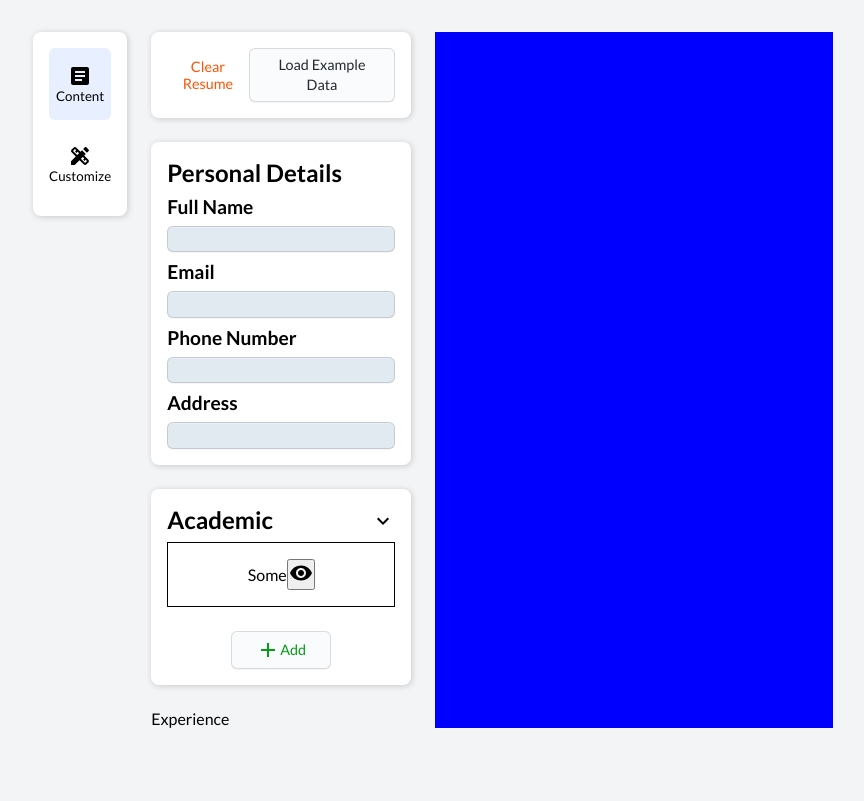
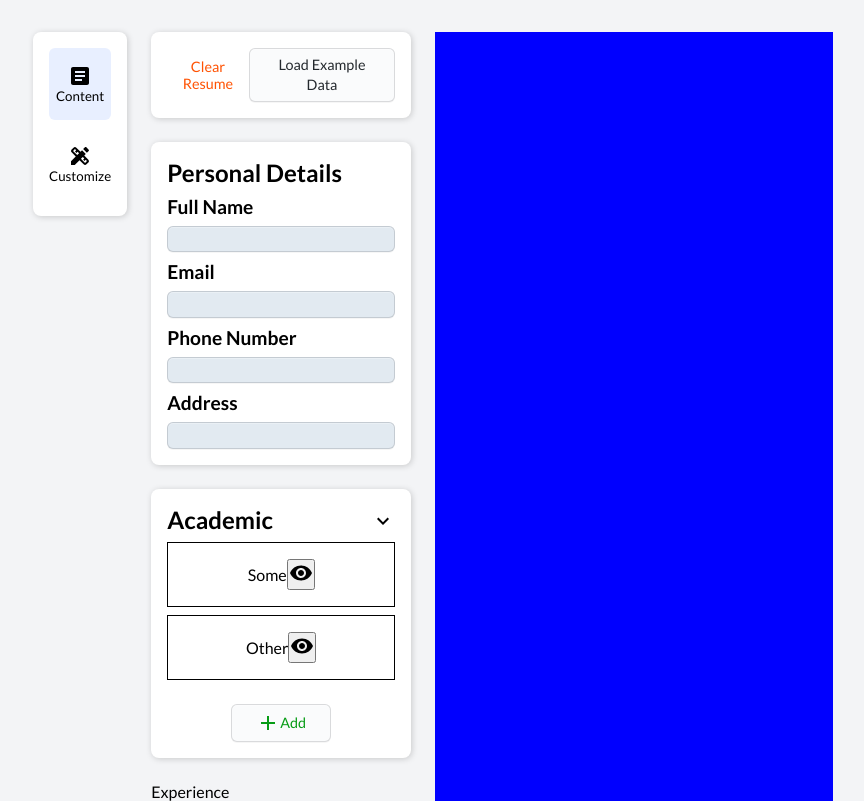
Before and after one commit to linkobe824/react-cvbuilder, a React (Vite) app: page / in a window 1280 px wide. Both pictures are taken after a click on the button 590 px from the left and 519 px from the top of the page. Shown: the whole page, without its empty margins (207-1071 px from the left). Built offline with nearby package versions, Linux system fonts and the light colour scheme.

Commit message:
add logic to show a Form component with the data of the Display componenet clicked and change inputsContent[0][objParameter] to inputsContent[objParameter] in Form component to acomodate the content array state in Academic component

```diff
--- a/src/components/ContentInputs/Academic.jsx
+++ b/src/components/ContentInputs/Academic.jsx
@@ -5,7 +5,7 @@ import { useState } from 'react'
 
 function Academic() {
   const [isFinished, setIsFinished] = useState(true)
-  const [content, setContent] = useState([academic])
+  const [content, setContent] = useState(academic)
 
   return (
     <FormContainer
--- a/src/components/ContentInputs/AddButton.jsx
+++ b/src/components/ContentInputs/AddButton.jsx
@@ -1,10 +1,13 @@
 import AddIcon from '@mui/icons-material/Add'
 import classes from '../../css/AddButton.module.css'
 
-function AddButton() {
+function AddButton({ onShowForm }) {
   return (
     <div className={classes['add-on-container']}>
-      <button className={classes.button}>
+      <button
+        className={classes.button}
+        onClick={onShowForm}
+      >
         <AddIcon />
         Add
       </button>
--- a/src/components/ContentInputs/Display.jsx
+++ b/src/components/ContentInputs/Display.jsx
@@ -2,10 +2,10 @@ import VisibilityIcon from '@mui/icons-material/Visibility'
 import VisibilityOffIcon from '@mui/icons-material/VisibilityOff'
 import classes from '../../css/Display.module.css'
 
-function Display({ title, handleShowForm }) {
+function Display({ title, onShowFormWithContent }) {
   return (
     <div
-      onClick={handleShowForm}
+      onClick={onShowFormWithContent}
       className={classes['display-container']}
     >
       {title}
--- a/src/components/ContentInputs/Form.jsx
+++ b/src/components/ContentInputs/Form.jsx
@@ -1,7 +1,7 @@
 import InputField from './InputField'
 import classes from '../../css/Forms.module.css'
 
-function Form({ checkCurrent, fields, inputsContent }) {
+function Form({ checkCurrent = true, fields, inputsContent }) {
   return (
     <form className={classes.container}>
       <label
@@ -19,7 +19,7 @@ function Form({ checkCurrent, fields, inputsContent }) {
         const objParameter = val.name
         return (
           <InputField
-            value={inputsContent ? inputsContent[0][objParameter] : ''}
+            value={inputsContent ? inputsContent[objParameter] : ''}
             key={idx}
             {...val}
             disabled={!checkCurrent && val.name === 'endDate' ? true : false}
--- a/src/components/ContentInputs/FormContainer.jsx
+++ b/src/components/ContentInputs/FormContainer.jsx
@@ -6,11 +6,21 @@ import KeyboardArrowUpIcon from '@mui/icons-material/KeyboardArrowUp'
 import { useState } from 'react'
 
 function FormContainer({ header, fields, checkCurrent, fieldsContent }) {
-  let collapseButton = <KeyboardArrowUpIcon />
   const [isCollapsed, setIsCollapsed] = useState(true)
+  const [addButtonClicked, setAddButtonClicked] = useState(false)
+  const [displayClicked, setDisplayClicked] = useState(null)
 
   function handleClick() {
     setIsCollapsed(!isCollapsed)
+  }
+
+  function handleShowForm() {
+    setAddButtonClicked(true)
+  }
+
+  function handleShowFormWithContent(displayNum) {
+    console.log(fieldsContent[displayNum])
+    setDisplayClicked(displayNum)
   }
 
   function checkIsCollapsedAndFieldsContent() {
@@ -22,10 +32,11 @@ function FormContainer({ header, fields, checkCurrent, fieldsContent }) {
                 <Display
                   key={idx}
                   title={val.school}
+                  onShowFormWithContent={() => handleShowFormWithContent(idx)}
                 />
               ))
             : ''}
-          <AddButton />
+          <AddButton onShowForm={handleShowForm} />
         </>
       )
     }
@@ -43,10 +54,19 @@ function FormContainer({ header, fields, checkCurrent, fieldsContent }) {
           }`}
           onClick={handleClick}
         >
-          {collapseButton}
+          <KeyboardArrowUpIcon />
         </button>
       </div>
-      {checkIsCollapsedAndFieldsContent()}
+      {displayClicked !== null ? (
+        <Form
+          fields={fields}
+          inputsContent={fieldsContent[displayClicked]}
+        />
+      ) : addButtonClicked ? (
+        <Form fields={fields} />
+      ) : (
+        checkIsCollapsedAndFieldsContent()
+      )}
     </div>
   )
 }
--- a/src/predefined-data/exampleData.js
+++ b/src/predefined-data/exampleData.js
@@ -1,7 +1,16 @@
-export const academic = {
-  school: 'Some',
-  degree: 'Phd',
-  startDate: '2018-07-22',
-  endDate: '2018-07-23',
-  location: 'There',
-}
+export const academic = [
+  {
+    school: 'Some',
+    degree: 'Phd',
+    startDate: '2018-07-22',
+    endDate: '2018-07-23',
+    location: 'There',
+  },
+  {
+    school: 'Other',
+    degree: 'Phd',
+    startDate: '2018-07-22',
+    endDate: '2018-07-23',
+    location: 'There',
+  },
+]
```
